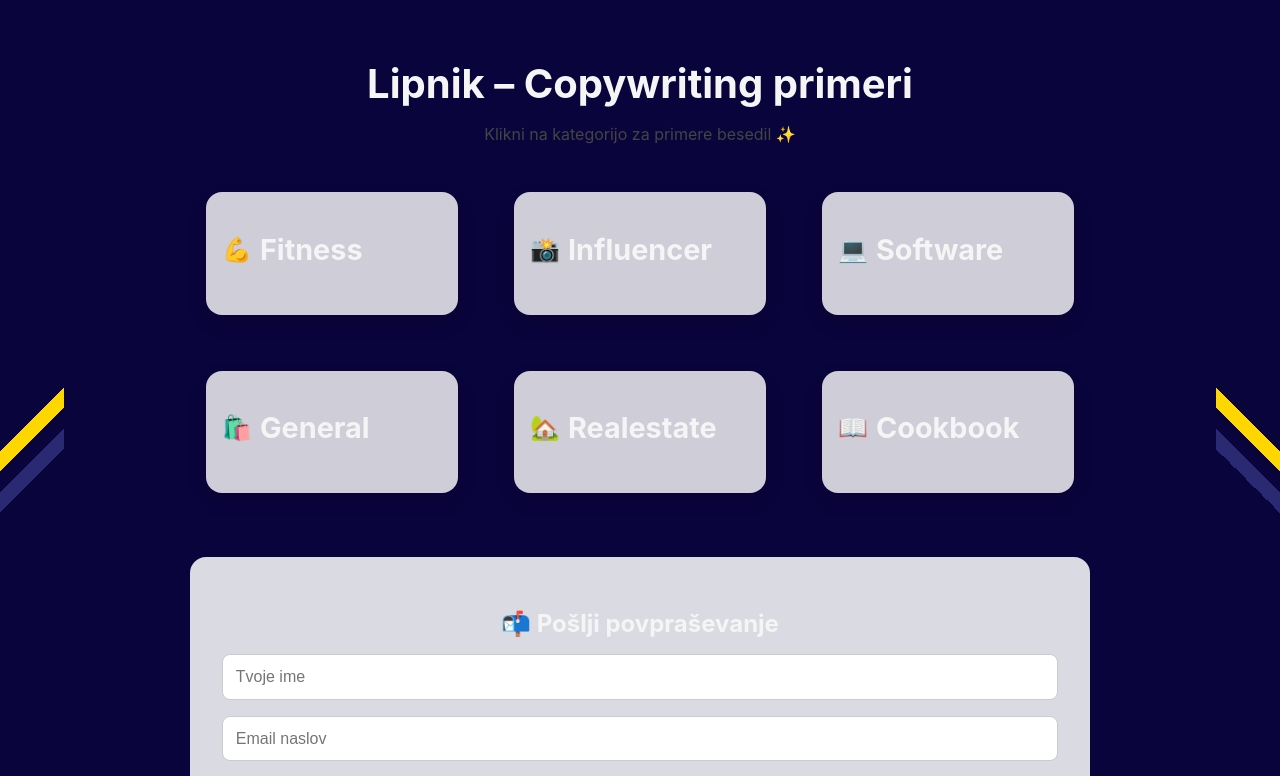
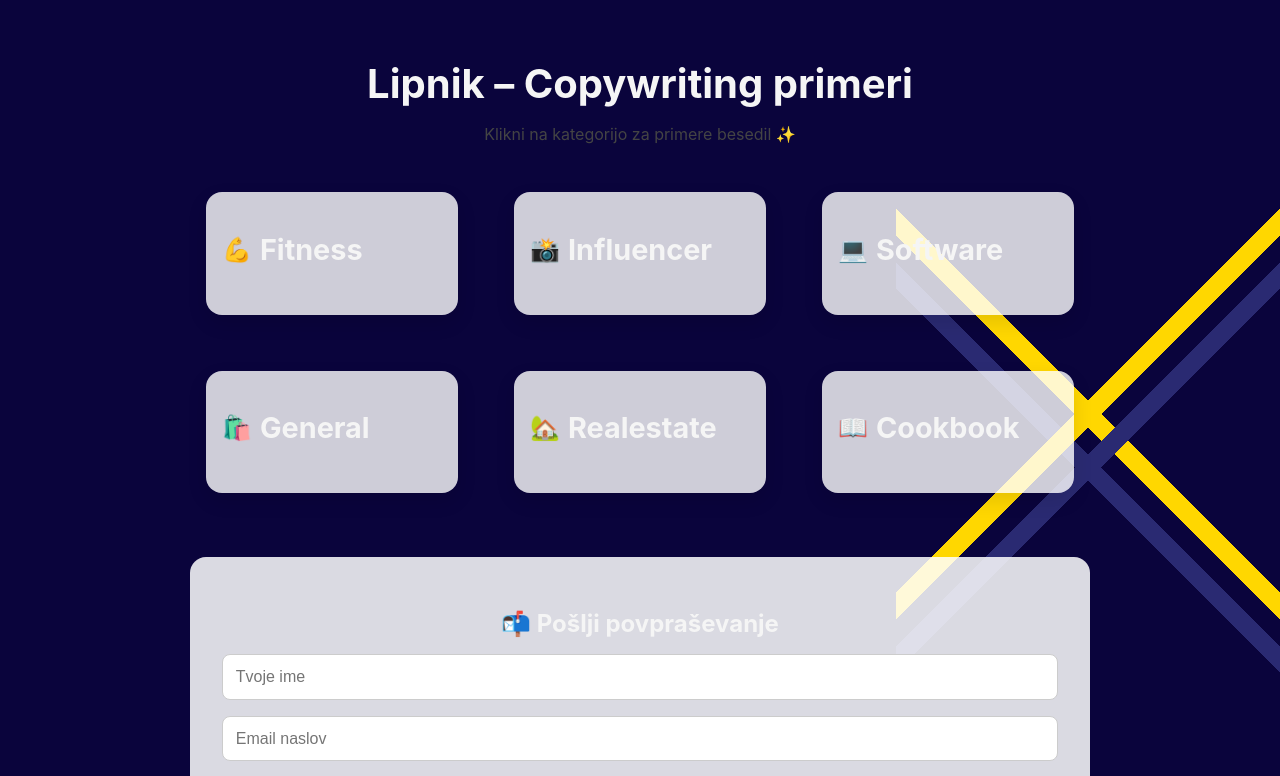
Before and after one commit to Lipnoxy/mycopywriting, a Next.js app: page / in a window 1280 px wide. Shown: the top 776 px of the page. Built offline with nearby package versions, Linux system fonts and the light colour scheme.

Commit message:
Update globals.css

```diff
--- a/styles/globals.css
+++ b/styles/globals.css
@@ -19,12 +19,12 @@ body {
     linear-gradient(225deg, transparent 48%, #2a2a72 48%, #2a2a72 50%, transparent 50%);
 
   background-repeat: no-repeat;
-  background-size: 5% 100%; /* zmanjšano iz 50% */
+  background-size: 30% 100%; /* zmanjšano iz 50% */
   background-position:
-    0% 0%,   /* leva zlata */
-    0% 0%,   /* leva modra */
-    100% 0%, /* desna zlata */
-    100% 0%; /* desna modra */
+    100% 10%,   /* leva zlata */
+    100% 10%,   /* leva modra */
+    100% 10%, /* desna zlata */
+    100% 10%; /* desna modra */
 }
 
 .page-container {
```
